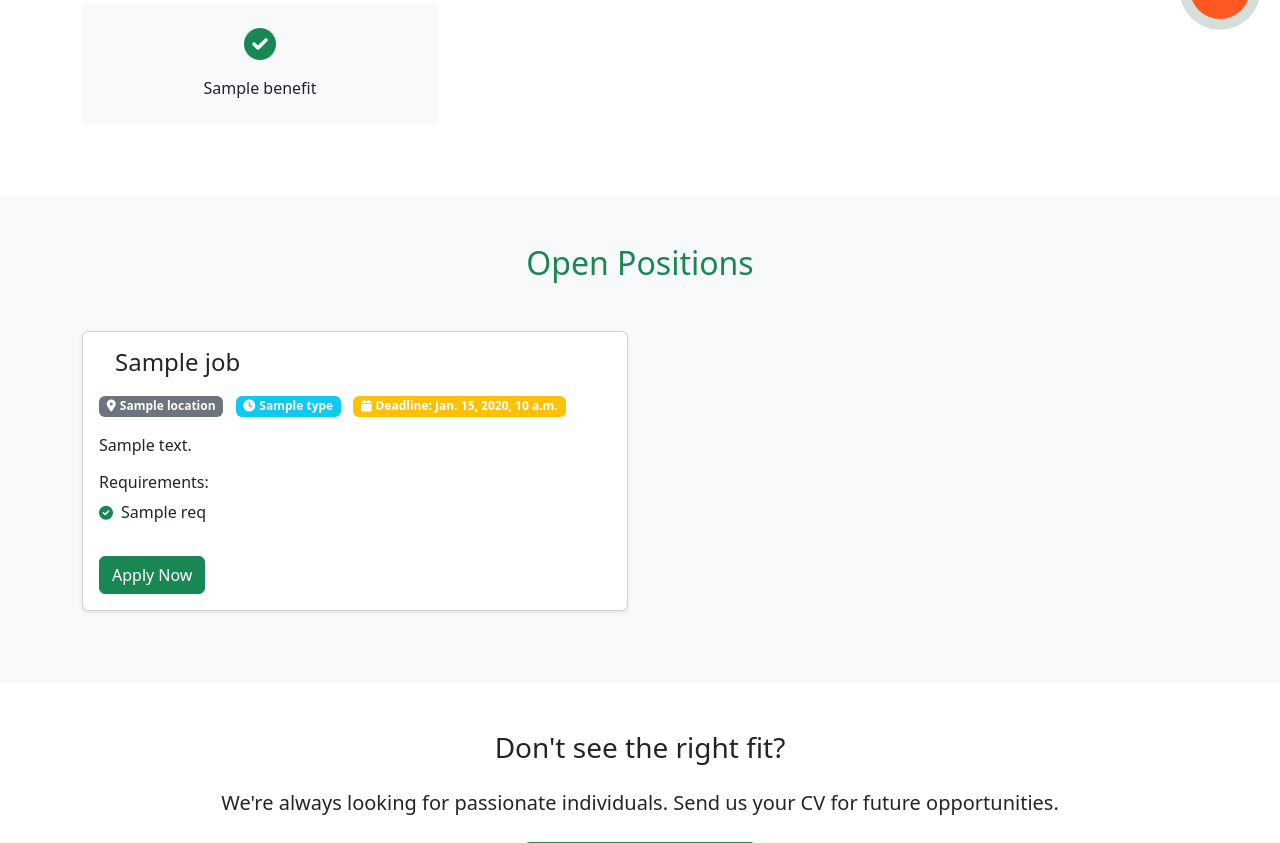
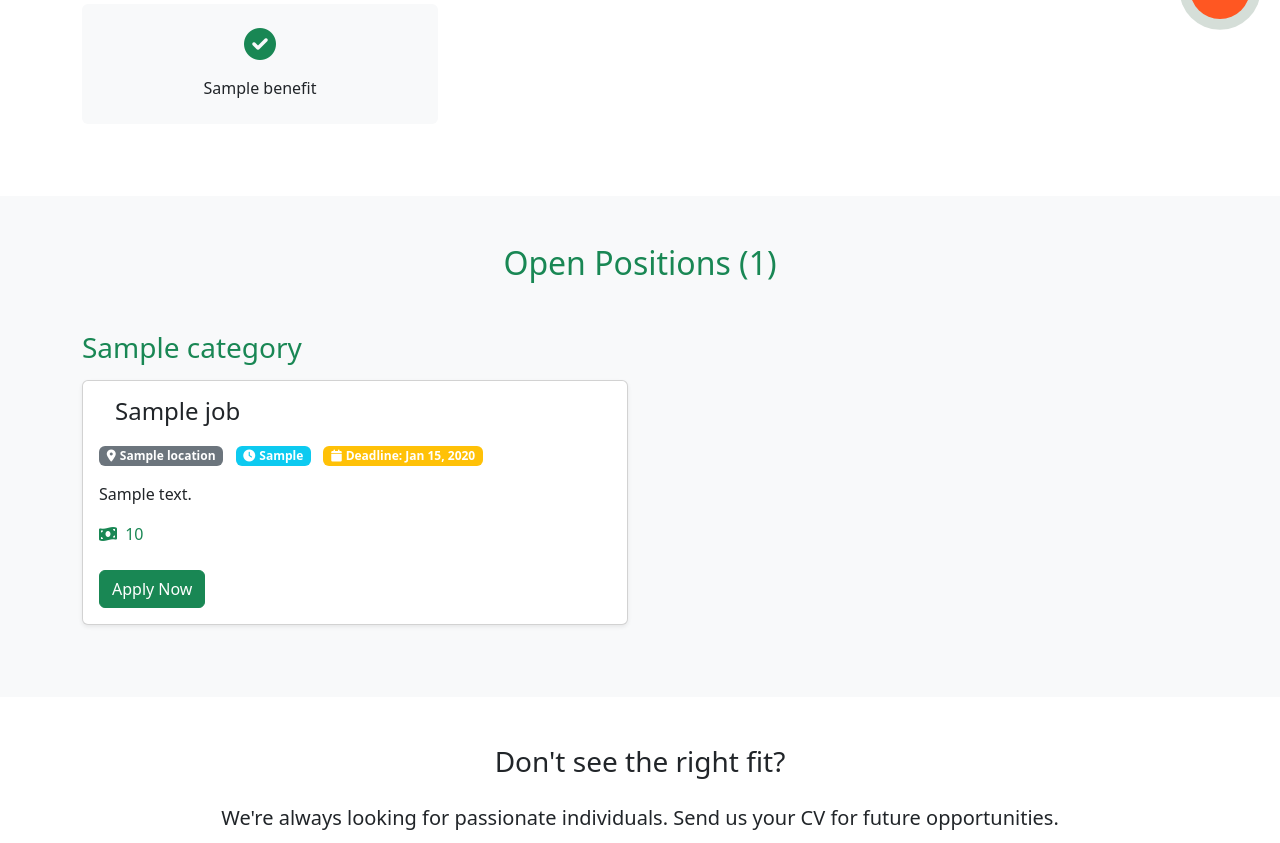
Before and after one commit to SlyJeremiah/grtts_website, a Django app: template main/templates/main/careers.html in a window 1280 px wide. Shown: the part 751-1594 px from the top of the page. Run offline with Django 5.2, Linux system fonts and the light colour scheme; tables that the repository leaves empty hold one stand-in row (values such as "Sample post"); the template is opened without the code that fills it: values that come from a table or form of the project are taken from there, most other values are stand-ins (such as "Sample title", 1, 10 or a date in 2020); one stand-in notice (Sample message) is shown.

Commit message:
Update careers.html

```diff
--- a/main/templates/main/careers.html
+++ b/main/templates/main/careers.html
@@ -40,40 +40,85 @@
 <!-- Open Positions -->
 <section class="py-5 bg-light">
     <div class="container">
-        <h2 class="text-center text-success mb-5">Open Positions</h2>
+        <h2 class="text-center text-success mb-5">
+            {% if total_jobs > 0 %}
+                Open Positions ({{ total_jobs }})
+            {% else %}
+                Open Positions
+            {% endif %}
+        </h2>
 
-        {% if open_positions %}
+        {% if jobs %}
+            {% if jobs_by_category %}
+                {% for category, category_jobs in jobs_by_category.items %}
+                    {% if category_jobs %}
+                        <h3 class="text-success mt-4 mb-3">{{ category }}</h3>
                         <div class="row">
-                {% for job in open_positions %}
+                            {% for job in category_jobs %}
                             <div class="col-md-6 mb-4">
                                 <div class="card h-100 shadow-sm">
                                     <div class="card-body">
                                         <div class="d-flex align-items-center mb-3">
-                                <i class="fas {{ job.icon }} fa-2x text-success me-3"></i>
+                                            <i class="fas {{ job.icon|default:'fa-briefcase' }} fa-2x text-success me-3"></i>
                                             <h4 class="card-title mb-0">{{ job.title }}</h4>
                                         </div>
                                         <div class="mb-3">
                                             <span class="badge bg-secondary me-2"><i class="fas fa-map-marker-alt me-1"></i>{{ job.location }}</span>
-                                <span class="badge bg-info me-2"><i class="fas fa-clock me-1"></i>{{ job.type }}</span>
-                                <span class="badge bg-warning"><i class="fas fa-calendar me-1"></i>Deadline: {{ job.deadline }}</span>
+                                            <span class="badge bg-info me-2"><i class="fas fa-clock me-1"></i>{{ job.get_job_type_display }}</span>
+                                            {% if job.deadline %}
+                                            <span class="badge bg-warning"><i class="fas fa-calendar me-1"></i>Deadline: {{ job.deadline|date:"M d, Y" }}</span>
+                                            {% endif %}
                                         </div>
-                            <p class="card-text">{{ job.description }}</p>
-                            <h6 class="mt-3">Requirements:</h6>
-                            <ul class="list-unstyled">
-                                {% for req in job.requirements %}
-                                <li><i class="fas fa-check-circle text-success me-2 small"></i>{{ req }}</li>
-                                {% endfor %}
-                            </ul>
-                            <a href="{% url 'main:apply_now' %}" class="btn btn-success mt-3">Apply Now</a>
+                                        <p class="card-text">{{ job.description|truncatewords:30 }}</p>
+
+                                        {% if job.salary_range %}
+                                        <p class="text-success"><i class="fas fa-money-bill-wave me-1"></i> {{ job.salary_range }}</p>
+                                        {% endif %}
+
+                                        <a href="{% url 'main:job_apply' job.id %}" class="btn btn-success mt-2">Apply Now</a>
                                     </div>
                                 </div>
                             </div>
                             {% endfor %}
                         </div>
+                    {% endif %}
+                {% endfor %}
             {% else %}
-            <div class="alert alert-info text-center">
+                <div class="row">
+                    {% for job in jobs %}
+                    <div class="col-md-6 mb-4">
+                        <div class="card h-100 shadow-sm">
+                            <div class="card-body">
+                                <div class="d-flex align-items-center mb-3">
+                                    <i class="fas {{ job.icon|default:'fa-briefcase' }} fa-2x text-success me-3"></i>
+                                    <h4 class="card-title mb-0">{{ job.title }}</h4>
+                                </div>
+                                <div class="mb-3">
+                                    <span class="badge bg-secondary me-2"><i class="fas fa-map-marker-alt me-1"></i>{{ job.location }}</span>
+                                    <span class="badge bg-info me-2"><i class="fas fa-clock me-1"></i>{{ job.get_job_type_display }}</span>
+                                    {% if job.deadline %}
+                                    <span class="badge bg-warning"><i class="fas fa-calendar me-1"></i>Deadline: {{ job.deadline|date:"M d, Y" }}</span>
+                                    {% endif %}
+                                </div>
+                                <p class="card-text">{{ job.description|truncatewords:30 }}</p>
+
+                                {% if job.salary_range %}
+                                <p class="text-success"><i class="fas fa-money-bill-wave me-1"></i> {{ job.salary_range }}</p>
+                                {% endif %}
+
+                                <a href="{% url 'main:job_apply' job.id %}" class="btn btn-success mt-2">Apply Now</a>
+                            </div>
+                        </div>
+                    </div>
+                    {% endfor %}
+                </div>
+            {% endif %}
+        {% else %}
+            <div class="alert alert-info text-center py-5">
+                <i class="fas fa-info-circle fa-3x mb-3"></i>
                 <h4>No open positions at the moment</h4>
-                <p>Please check back later or register to receive notifications.</p>
+                <p>Please check back later or register to receive notifications when new positions are posted.</p>
+                <a href="{% url 'main:register' %}" class="btn btn-success mt-3">Register for Updates</a>
             </div>
         {% endif %}
     </div>
```
Lines whose indentation alone changed are shown as unchanged.
